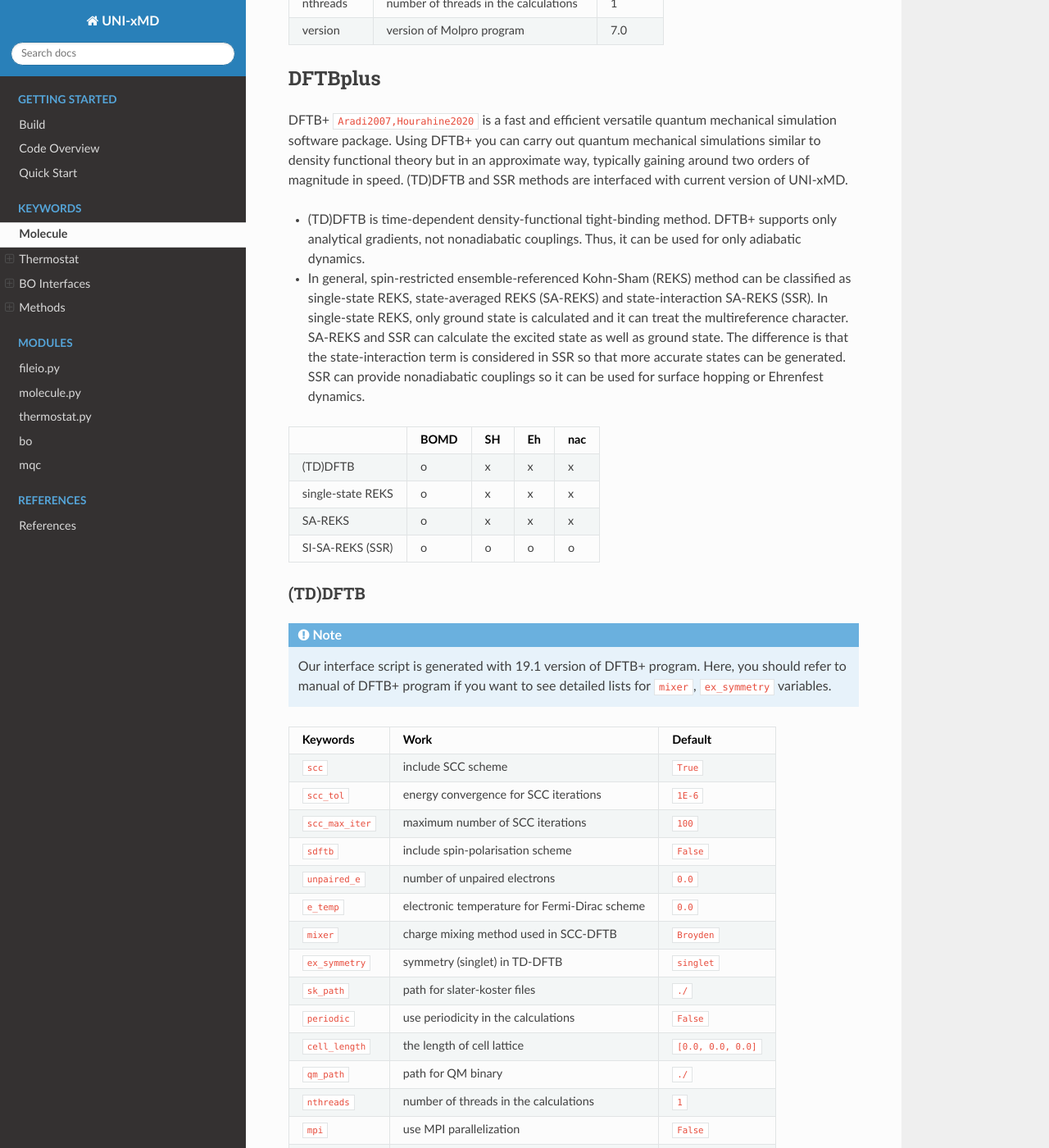
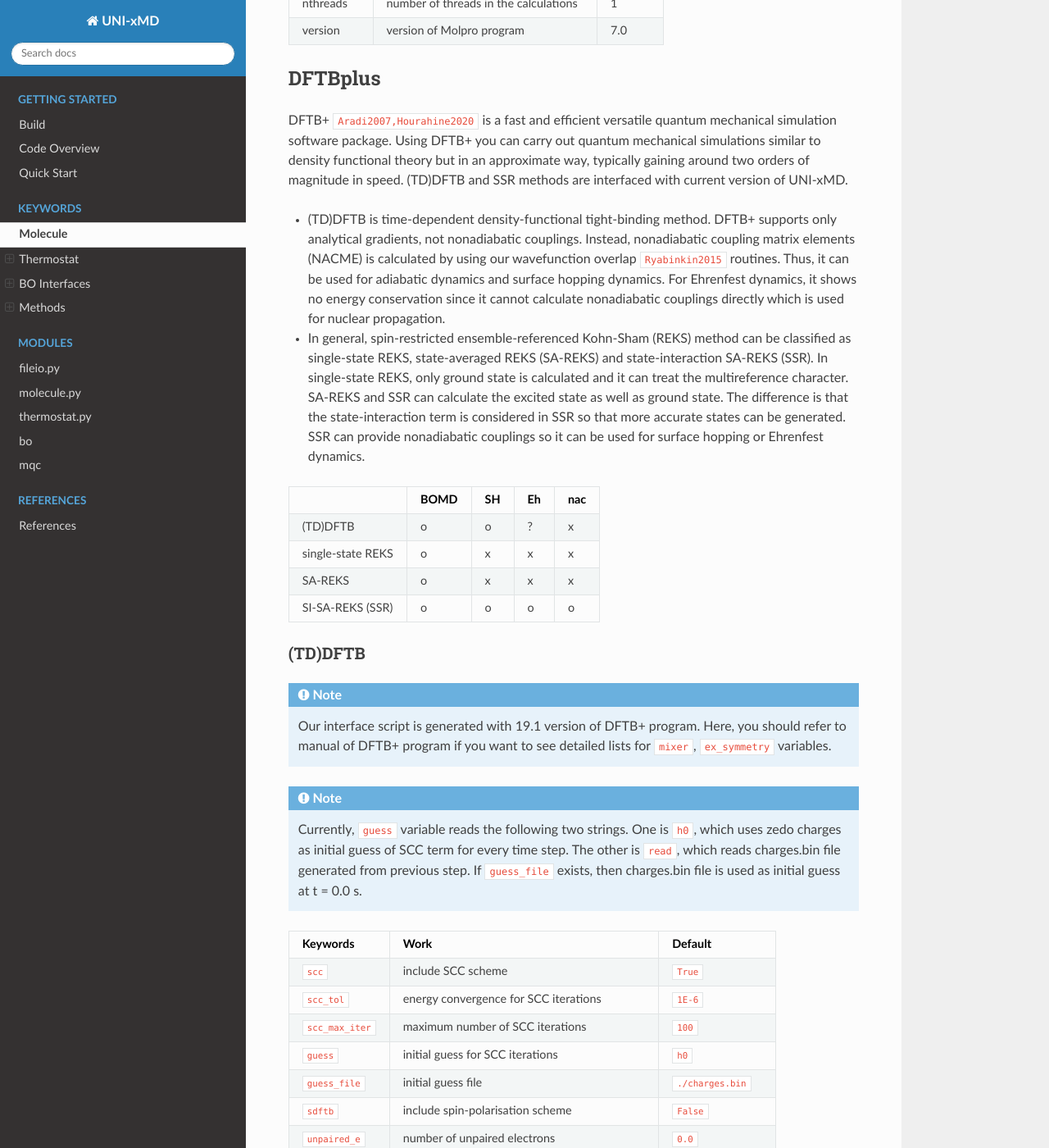
Before and after one commit to skmin-lab/unixmd, a Sphinx documentation site: the page built from docs/source/keywords/main.rst, in a window 1280 px wide and 1400 px high, scrolled down 3206 px. Shown: the whole window at 82% size. Built offline with Sphinx 7.4.7 and the Read the Docs theme 2.0.0, drawn with Linux system fonts in a browser that asks for light colours; cross-references to code outside the pages are shown as plain code; some of the changed text lies outside the part shown.

Commit message:
Modify manual for DFTB+ and Molpro
- Add explanation for guess option in TDDFTB
- Add comment for CIoverlap in TDDFTB
- Modify modules in CASSCF of Molpro
- Add condition for reading guess in CASSCF of Molpro

```diff
--- a/docs/source/keywords/bo/dftbplus.rst
+++ b/docs/source/keywords/bo/dftbplus.rst
@@ -5,7 +5,11 @@ theory but in an approximate way, typically gaining around two orders of magnitu
 speed. (TD)DFTB and SSR methods are interfaced with current version of UNI-xMD.
 
 - (TD)DFTB is time-dependent density-functional tight-binding method. DFTB+ supports only
-  analytical gradients, not nonadiabatic couplings. Thus, it can be used for only adiabatic dynamics.
+  analytical gradients, not nonadiabatic couplings. Instead, nonadiabatic coupling matrix
+  elements (NACME) is calculated by using our wavefunction overlap :cite:`Ryabinkin2015` routines.
+  Thus, it can be used for adiabatic dynamics and surface hopping dynamics.
+  For Ehrenfest dynamics, it shows no energy conservation since it cannot calculate
+  nonadiabatic couplings directly which is used for nuclear propagation.
 
 - In general, spin-restricted ensemble-referenced Kohn-Sham (REKS) method can be classified
   as single-state REKS, state-averaged REKS (SA-REKS) and state-interaction SA-REKS (SSR).
@@ -18,7 +22,7 @@ speed. (TD)DFTB and SSR methods are interfaced with current version of UNI-xMD.
 +-------------------+------+----+----+-----+
 |                   | BOMD | SH | Eh | nac |
 +===================+======+====+====+=====+
-| (TD)DFTB          | o    | x  | x  | x   |
+| (TD)DFTB          | o    | o  | ?  | x   |
 +-------------------+------+----+----+-----+
 | single-state REKS | o    | x  | x  | x   |
 +-------------------+------+----+----+-----+
@@ -34,6 +38,11 @@ speed. (TD)DFTB and SSR methods are interfaced with current version of UNI-xMD.
    Here, you should refer to manual of DFTB+ program if you want to see detailed
    lists for ``mixer``, ``ex_symmetry`` variables.
 
+.. note:: Currently, ``guess`` variable reads the following two strings.
+   One is ``h0``, which uses zedo charges as initial guess of SCC term for every time step.
+   The other is ``read``, which reads charges.bin file generated from previous step.
+   If ``guess_file`` exists, then charges.bin file is used as initial guess at t = 0.0 s.
+
 +------------------+------------------------------------------------+---------------------+
 | Keywords         | Work                                           | Default             |
 +==================+================================================+=====================+
@@ -43,6 +52,10 @@ speed. (TD)DFTB and SSR methods are interfaced with current version of UNI-xMD.
 +------------------+------------------------------------------------+---------------------+
 | ``scc_max_iter`` | maximum number of SCC iterations               | ``100``             |
 +------------------+------------------------------------------------+---------------------+
+| ``guess``        | initial guess for SCC iterations               | ``h0``              |
++------------------+------------------------------------------------+---------------------+
+| ``guess_file``   | initial guess file                             | ``./charges.bin``   |
++------------------+------------------------------------------------+---------------------+
 | ``sdftb``        | include spin-polarisation scheme               | ``False``           |
 +------------------+------------------------------------------------+---------------------+
 | ``unpaired_e``   | number of unpaired electrons                   | ``0.0``             |
@@ -51,7 +64,7 @@ speed. (TD)DFTB and SSR methods are interfaced with current version of UNI-xMD.
 +------------------+------------------------------------------------+---------------------+
 | ``mixer``        | charge mixing method used in SCC-DFTB          | ``Broyden``         |
 +------------------+------------------------------------------------+---------------------+
-| ``ex_symmetry``  | symmetry (singlet)            in TD-DFTB       | ``singlet``         |
+| ``ex_symmetry``  | symmetry (singlet) in TD-DFTB                  | ``singlet``         |
 +------------------+------------------------------------------------+---------------------+
 | ``sk_path``      | path for slater-koster files                   | ``./``              |
 +------------------+------------------------------------------------+---------------------+
--- a/docs/source/keywords/bo/molpro.rst
+++ b/docs/source/keywords/bo/molpro.rst
@@ -23,42 +23,42 @@ CASSCF
 .. note:: Currently, ``guess`` variable reads the following two strings.
    One is ``hf``, which uses HF orbitlas as initial guess of CASSCF method for every time step.
    The other is ``read``, which reads wf.wfu file generated from previous step.
-   If wf.wfu file exists in ``guess_path``, then wf.wfu file is used as initial guess at t = 0.0 s.
+   If ``guess_file`` exists, then wf.wfu file is used as initial guess at t = 0.0 s.
 
-+--------------------+------------------------------------------------+------------+
-| Keywords           | Work                                           | Default    |
-+====================+================================================+============+
-| ``basis_set``      | basis set information                          | ``sto-3g`` |
-+--------------------+------------------------------------------------+------------+
-| ``memory``         | allocatable memory in the calculations         | ``500m``   |
-+--------------------+------------------------------------------------+------------+
-| ``guess``          | initial guess for MCSCF method                 | ``hf``     |
-+--------------------+------------------------------------------------+------------+
-| ``guess_path``     | directory for initial guess file               | ``./``     |
-+--------------------+------------------------------------------------+------------+
-| ``scf_max_iter``   | maximum number of SCF iterations               | ``20``     |
-+--------------------+------------------------------------------------+------------+
-| ``scf_en_tol``     | energy convergence for SCF iterations          | ``1E-8``   |
-+--------------------+------------------------------------------------+------------+
-| ``scf_rho_tol``    | density convergence for SCF iterations         | ``1E-6``   |
-+--------------------+------------------------------------------------+------------+
-| ``mcscf_max_iter`` | maximum number of MCSCF iterations             | ``20``     |
-+--------------------+------------------------------------------------+------------+
-| ``mcscf_en_tol``   | energy convergence for MCSCF iterations        | ``1E-8``   |
-+--------------------+------------------------------------------------+------------+
-| ``mcscf_grad_tol`` | gradient convergence for MCSCF iterations      | ``1E-6``   |
-+--------------------+------------------------------------------------+------------+
-| ``mcscf_step_tol`` | step length convergence for MCSCF iterations   | ``1E-2``   |
-+--------------------+------------------------------------------------+------------+
-| ``active_elec``    | number of electrons in active space            | ``2``      |
-+--------------------+------------------------------------------------+------------+
-| ``active_orb``     | number of orbitals in active space             | ``2``      |
-+--------------------+------------------------------------------------+------------+
-| ``cpscf_grad_tol`` | gradient tolerance for CP-MCSCF equations      | ``1E-7``   |
-+--------------------+------------------------------------------------+------------+
-| ``qm_path``        | path for QM binary                             | ``./``     |
-+--------------------+------------------------------------------------+------------+
-| ``nthreads``       | number of threads in the calculations          | ``1``      |
-+--------------------+------------------------------------------------+------------+
-| ``version``        | version of Molpro program                      | ``2015.1`` |
-+--------------------+------------------------------------------------+------------+
++--------------------+------------------------------------------------+--------------+
+| Keywords           | Work                                           | Default      |
++====================+================================================+==============+
+| ``basis_set``      | basis set information                          | ``sto-3g``   |
++--------------------+------------------------------------------------+--------------+
+| ``memory``         | allocatable memory in the calculations         | ``500m``     |
++--------------------+------------------------------------------------+--------------+
+| ``guess``          | initial guess for MCSCF method                 | ``hf``       |
++--------------------+------------------------------------------------+--------------+
+| ``guess_file``     | initial guess file                             | ``./wf.wfu`` |
++--------------------+------------------------------------------------+--------------+
+| ``scf_max_iter``   | maximum number of SCF iterations               | ``20``       |
++--------------------+------------------------------------------------+--------------+
+| ``scf_en_tol``     | energy convergence for SCF iterations          | ``1E-8``     |
++--------------------+------------------------------------------------+--------------+
+| ``scf_rho_tol``    | density convergence for SCF iterations         | ``1E-6``     |
++--------------------+------------------------------------------------+--------------+
+| ``mcscf_max_iter`` | maximum number of MCSCF iterations             | ``20``       |
++--------------------+------------------------------------------------+--------------+
+| ``mcscf_en_tol``   | energy convergence for MCSCF iterations        | ``1E-8``     |
++--------------------+------------------------------------------------+--------------+
+| ``mcscf_grad_tol`` | gradient convergence for MCSCF iterations      | ``1E-6``     |
++--------------------+------------------------------------------------+--------------+
+| ``mcscf_step_tol`` | step length convergence for MCSCF iterations   | ``1E-2``     |
++--------------------+------------------------------------------------+--------------+
+| ``active_elec``    | number of electrons in active space            | ``2``        |
++--------------------+------------------------------------------------+--------------+
+| ``active_orb``     | number of orbitals in active space             | ``2``        |
++--------------------+------------------------------------------------+--------------+
+| ``cpscf_grad_tol`` | gradient tolerance for CP-MCSCF equations      | ``1E-7``     |
++--------------------+------------------------------------------------+--------------+
+| ``qm_path``        | path for QM binary                             | ``./``       |
++--------------------+------------------------------------------------+--------------+
+| ``nthreads``       | number of threads in the calculations          | ``1``        |
++--------------------+------------------------------------------------+--------------+
+| ``version``        | version of Molpro program                      | ``2015.1``   |
++--------------------+------------------------------------------------+--------------+
--- a/docs/source/references/reference.bib
+++ b/docs/source/references/reference.bib
@@ -133,7 +133,6 @@
 }
 
 % bo - Model
-
 @article{Shin1995,
   author = {Shin, S. and Metiu, H.},
   title = {Nonadiabatic effects on the charge transfer rate constant: A numerical study of a simple model system},
@@ -141,6 +140,16 @@
   volume = {102},
   pages = {9285-9295},
   year = {1995}
+}
+
+% bo - CIoverlap
+@article{Ryabinkin2015,
+  author = {Ryabinkin, I. G. and Nagesh, J. and Izmaylov, A. F.},
+  title = {Fast Numerical Evaluation of Time-Derivative Nonadiabatic Couplings for Mixed Quantum-Classical Methods},
+  journal = {Journal of Physical Chemistry Letters},
+  volume = {6},
+  pages = {4200-4203},
+  year = {2015}
 }
 
 % bo - DIY
```
Also changed, not shown: 2 other files.
